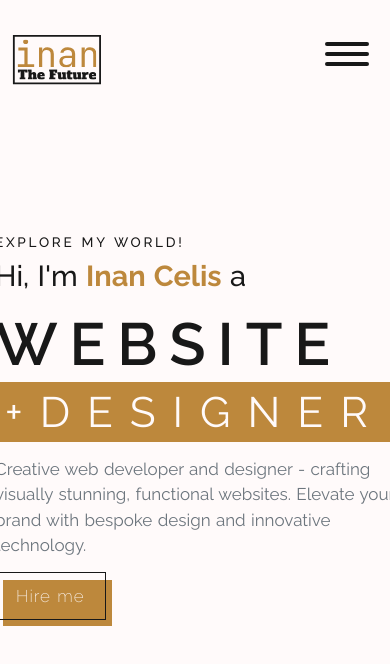
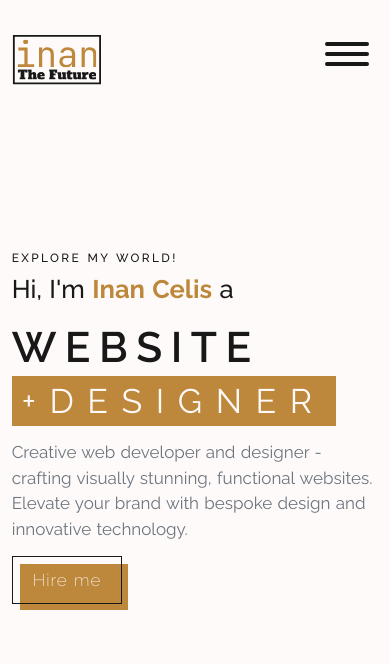
Before and after one commit to InanCelis/inan-celis, a React (Create React App) app: page / in a window 390 px wide. Shown: the top 664 px of the page. Built offline with nearby package versions, Linux system fonts and the light colour scheme.

Commit message:
Implement mobile responsive

```diff
--- a/src/assets/styles/home.scss
+++ b/src/assets/styles/home.scss
@@ -151,11 +151,6 @@
     .homepage {
 
         .content {
-            align-items: start;
-
-            .image {
-                display: none;
-            }
             .details {
                 width: 100%;
                 h6 {
@@ -174,5 +169,32 @@
             }
         }
     }
+  }
+
+
+  @media screen and (max-width: 450px) {
+
+    .homepage {
+
+        .content {
+            .details {
+                width: 100%;
+                h6 {
+                    font-size: 0.7em;
+                    padding-bottom: 0;
+                }
+                h3 {
+                    font-size: 1.5em;
+                }
+                h1 {
+                    font-size: 2.5em;
+                    line-height: 4rem;
+                }
+                h2 {
+                    font-size: 2.0em;
+                }
+            }
+        }
+    }
 
   }
```
